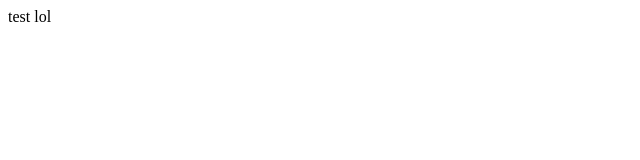
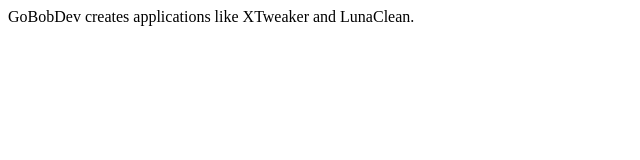
Before and after one commit to ErrorOliver2/gobobdev-wiki, a plain HTML site: page index.html in a window 1280 px wide. Shown: the whole page, without its empty margins (0-640 px from the left). Drawn offline with Linux system fonts and the light colour scheme.

Commit message:
Update index.html

```diff
--- a/index.html
+++ b/index.html
@@ -1 +1 @@
-<a>test lol</a>
+<a>GoBobDev creates applications like XTweaker and LunaClean.</a>
```
